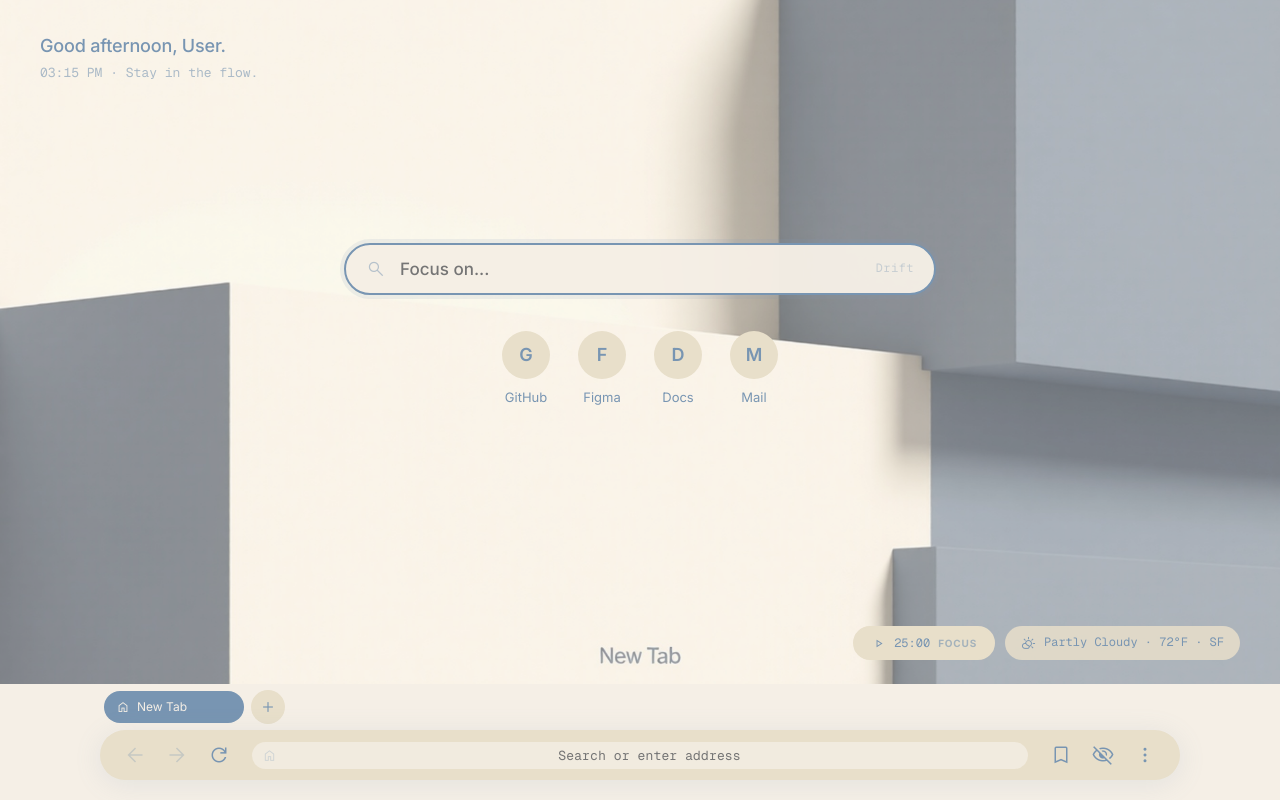
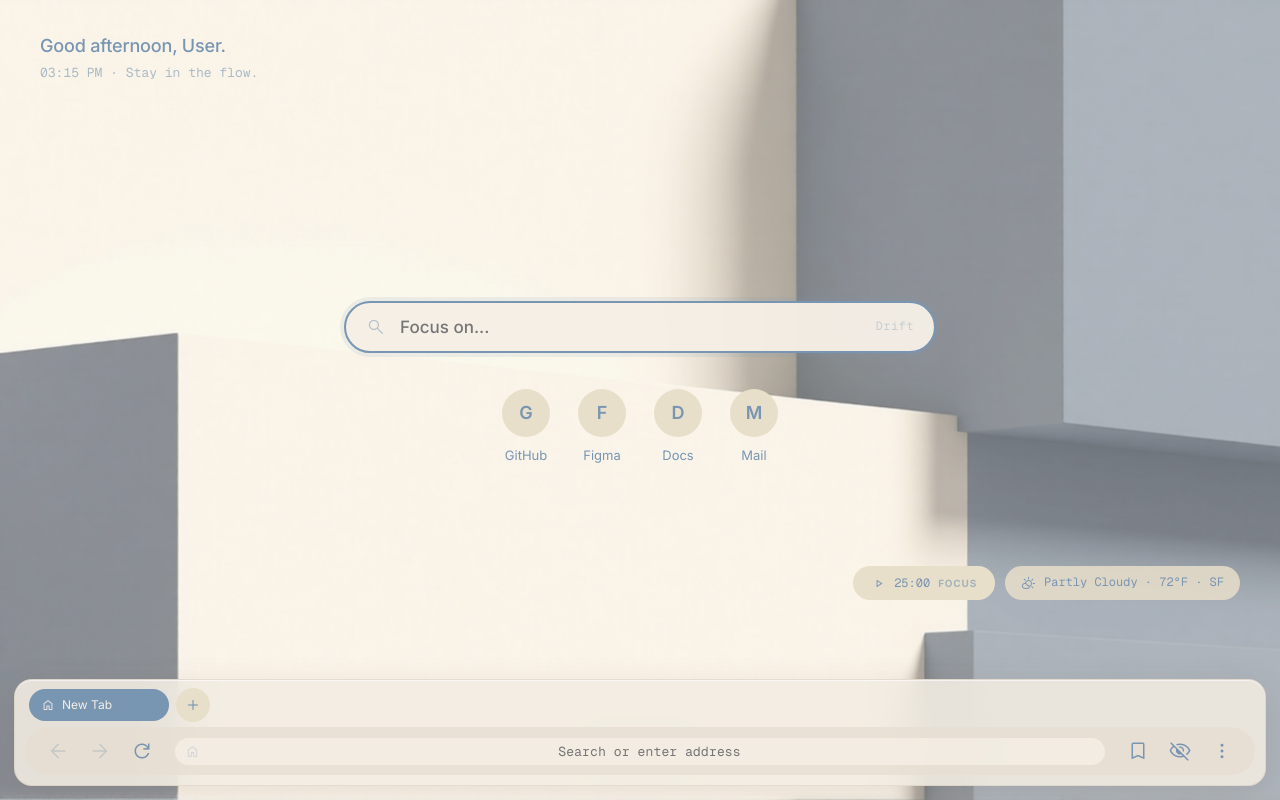
Before and after one commit to Dvij-Joshi/Drift-Browser, a React (Vite) app in the folder src/renderer/: page / in a window 1280 px wide. Built offline with nearby package versions, Linux system fonts and the light colour scheme.

Commit message:
fix: ERR_ABORTED (stable webview src ref), full-viewport layout, floating glass bottom strip

```diff
--- a/src/renderer/src/App.tsx
+++ b/src/renderer/src/App.tsx
@@ -199,16 +199,20 @@ const TabWebview = memo(
     // eslint-disable-next-line react-hooks/exhaustive-deps
     }, [tabId])
 
+    // Capture the src URL exactly once at mount — never change it.
+    // Subsequent navigations are done imperatively via wv.loadURL().
+    // Changing the src prop aborts the ongoing load (root cause of ERR_ABORTED).
+    const mountedUrlRef = useRef(initialUrl)
+
     return (
       <webview
         ref={setRef as unknown as React.Ref<HTMLElement>}
-        src={initialUrl}
+        src={mountedUrlRef.current}
         style={{
           position: 'absolute',
-          inset: 0,
+          top: 0, left: 0, right: 0, bottom: 0,
           width: '100%',
           height: '100%',
-          // Use 'block' not 'flex' — webview is a block-level replaced element
           display: isActive ? 'block' : 'none',
           border: 'none',
           outline: 'none',
@@ -216,11 +220,11 @@ const TabWebview = memo(
       />
     )
   },
-  // Only re-render when the active state flips (or tab id changes on first mount)
+  // Only re-render when active state or tab id changes — NOT on url/title/favicon changes.
+  // url changes would mutate mountedUrlRef.current indirectly via the src prop, aborting loads.
   (prev, next) =>
     prev.isActive === next.isActive &&
-    prev.tabId    === next.tabId    &&
-    prev.initialUrl === next.initialUrl,
+    prev.tabId    === next.tabId,
 )
 
 /* ────────────────────────────────────────────────────────
@@ -683,8 +687,7 @@ export default function App() {
 ──────────────────────────────────────────────────────── */
 const S: Record<string, React.CSSProperties> = {
   root: {
-    display: 'flex',
-    flexDirection: 'column',
+    position: 'relative',
     width: '100vw',
     height: '100vh',
     overflow: 'hidden',
@@ -693,12 +696,11 @@ const S: Record<string, React.CSSProperties> = {
     background: '#F5EFE6',
   },
 
-  /* Content area */
+  /* Content area — fills the FULL viewport so webviews can use 100% height */
   contentArea: {
-    flex: 1,
-    position: 'relative',
+    position: 'absolute',
+    inset: 0,
     overflow: 'hidden',
-    minHeight: 0,
   },
 
   /* New-tab layer fills the content area */
@@ -830,10 +832,10 @@ const S: Record<string, React.CSSProperties> = {
   },
   shortcutLabel: { fontSize: 13, color: 'var(--zen-4)', fontWeight: 400 },
 
-  /* Widgets */
+  /* Widgets — raised above the floating bottom strip (~160px tall + 16px gap + 16px margin) */
   widgets: {
     position: 'absolute',
-    bottom: 24,
+    bottom: 200,
     right: 40,
     zIndex: 5,
     display: 'flex',
@@ -884,17 +886,24 @@ const S: Record<string, React.CSSProperties> = {
     animation: 'drift-loading 1.4s ease-in-out infinite',
   },
 
-  /* Bottom strip */
+  /* Bottom strip — floats over the webview as a glass card */
   bottomStrip: {
-    flexShrink: 0,
+    position: 'fixed',
+    bottom: 14,
+    left: 14,
+    right: 14,
+    zIndex: 500,
     display: 'flex',
     flexDirection: 'column',
-    alignItems: 'center',
-    paddingBottom: 20,
-    paddingTop: 6,
-    paddingInline: 20,
-    gap: 6,
-    background: 'transparent',
+    alignItems: 'stretch',
+    padding: '8px 10px 10px',
+    gap: 5,
+    background: 'rgba(242,236,226,0.88)',
+    backdropFilter: 'blur(24px)',
+    WebkitBackdropFilter: 'blur(24px)',
+    borderRadius: 18,
+    border: '1px solid rgba(200,185,165,0.32)',
+    boxShadow: '0 8px 32px rgba(100,80,60,0.13), 0 1px 0 rgba(255,255,255,0.6) inset',
   },
 
   /* Tab bar */
@@ -903,7 +912,6 @@ const S: Record<string, React.CSSProperties> = {
     alignItems: 'center',
     gap: 5,
     width: '100%',
-    maxWidth: 1080,
     overflowX: 'auto',
     paddingInline: 4,
   },
@@ -957,13 +965,11 @@ const S: Record<string, React.CSSProperties> = {
   navBar: {
     display: 'flex',
     alignItems: 'center',
-    background: 'var(--zen-2)',
+    background: 'rgba(232,223,210,0.8)',
     color: 'var(--zen-4)',
     borderRadius: 9999,
-    padding: '8px 18px',
+    padding: '7px 16px',
     width: '100%',
-    maxWidth: 1080,
-    boxShadow: '0 4px 28px rgba(120,149,178,0.14)',
     gap: 0,
   },
   navActions: {
```
